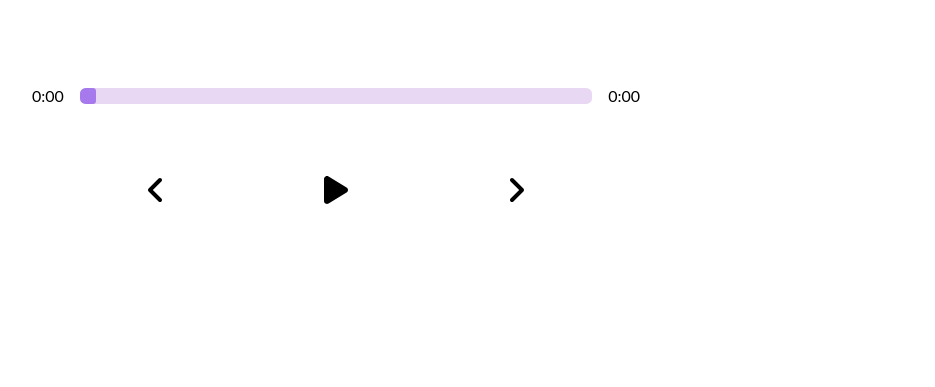
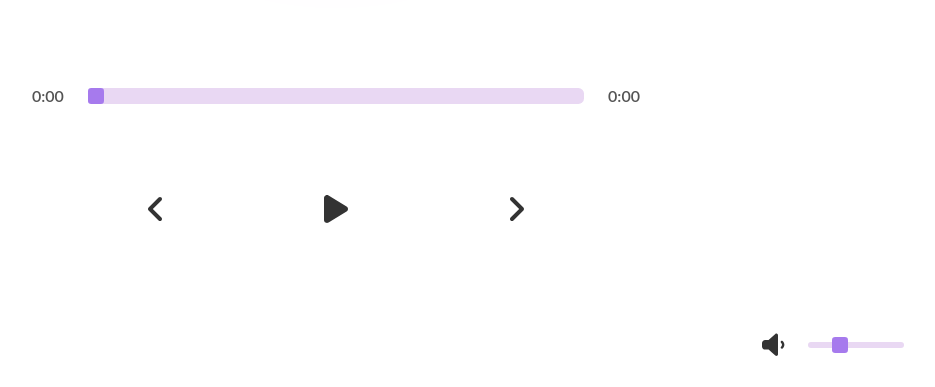
Before and after one commit to SohanVaigankar/beats, a React (Create React App) app: page / in a window 1280 px wide. Shown: the part 410-797 px from the top of the page, without its empty margins (304-1239 px from the left). Built offline with nearby package versions, Linux system fonts and the light colour scheme.

Commit message:
add: volume slider

```diff
--- a/src/Components/Player.js
+++ b/src/Components/Player.js
@@ -1,10 +1,13 @@
-import React from "react";
+import React, { useEffect, useState } from "react";
 import { FontAwesomeIcon } from "@fortawesome/react-fontawesome";
 import {
   faPlay,
   faPause,
   faAngleLeft,
   faAngleRight,
+  faVolumeXmark,
+  faVolumeLow,
+  faVolumeHigh,
 } from "@fortawesome/free-solid-svg-icons";
 
 const Player = ({
@@ -18,6 +21,20 @@ const Player = ({
   songs,
   setSongs,
 }) => {
+  // state to keep track of voulme
+  const [volume, setVolume] = useState(10);
+  const [mute, setMute] = useState(false);
+
+  useEffect(() => {
+    if (audioRef) {
+      audioRef.current.volume = volume / 100;
+    }
+  }, [volume, audioRef]);
+
+  useEffect(() => {
+    mute ? setVolume(0) : setVolume(30);
+  }, [mute]);
+
   const activeLibraryHandler = (nextPrev) => {
     const songsWithUpdatedInfo = songs.map((song) => {
       return song.id === currentSong.id
@@ -98,6 +115,34 @@ const Player = ({
           icon={faAngleRight}
         />
       </div>
+      <div className="volume-control">
+        <FontAwesomeIcon
+          icon={
+            volume < 1 || mute
+              ? faVolumeXmark
+              : volume < 50
+              ? faVolumeLow
+              : faVolumeHigh
+          }
+          className="volume-icon"
+          onClick={(e) => {
+            e.preventDefault();
+            e.stopPropagation();
+            setMute(!mute);
+          }}
+        />
+        <input
+          type="range"
+          min={0}
+          max={100}
+          value={volume}
+          onChange={(e) => {
+            e.preventDefault();
+            e.stopPropagation();
+            mute && volume > 1 ? setMute(false) : setVolume(e.target.value);
+          }}
+        />
+      </div>
     </div>
   );
 };
--- a/src/styles/_nav.scss
+++ b/src/styles/_nav.scss
@@ -9,6 +9,7 @@ nav{
         border: none;
         cursor:pointer;
         border: 2px solid rgb(65,65,65);
+        border-radius:3px;
         padding: 0.5rem;
         transition: all 0.5s ease;
         &:hover{
--- a/src/styles/_player.scss
+++ b/src/styles/_player.scss
@@ -3,8 +3,11 @@
     display: flex;
     flex-direction: column;
     align-items: center;
-    justify-content: space-between;
-}
+    gap: 3rem;
+    justify-content: flex-start;
+    // background-color: red;
+
+
 
     .time-control{
         width: 50%;
@@ -16,21 +19,21 @@
 
         p{
             padding: 1rem;
+            color: rgba(51, 51, 51, 0.84);
+            font-weight: 600;
         }
-}
-
-
-
 
         input[type="range"]{
             overflow: hidden;
             -webkit-appearance: none;
+            background-color: transparent;
             &:focus{
                 outline: none;
             }
 
             &::-webkit-slider-runnable-track{
-        overflow: hidden;
+                margin: 0rem 0.5rem;
+                // overflow: hidden;
                 border-radius: 0.35rem;
                 background-color: rgb(233, 216, 243);
             }
@@ -42,6 +45,11 @@ input[type="range"]{
                 background: rgb(166, 122, 237);
                 cursor: pointer;
                 -webkit-appearance: none;
+
+
+                &:hover{
+                    transform: scale(1.5);
+                }
             }
             &::-moz-range-track{
                 overflow: hidden;
@@ -56,7 +64,14 @@ input[type="range"]{
                 border-radius: 0.2rem;
                 background: rgb(166, 122, 237);
                 cursor: pointer;
+
+                &:hover{
+                    transform: scale(1.5);
                 }
+            }
+        }
+
+
     }
 
     .play-control{
@@ -64,22 +79,134 @@ input[type="range"]{
         justify-content: space-evenly;
         align-items: center;
         width: 50%;
+        // animation: test 0.5s ease-in-out forwards   ;
         svg{
             cursor: pointer;
             height: 2rem;
             width: 2rem;
             padding: 1.5rem;
             border-radius: 50%;
+            transition: 0.15s ease-in-out;
+            color: #333;
 
             &:hover{
-            transition: all 0.4s ease-in-out;
-            // animation: infinite;
                 background-color: rgb(233, 216, 243);
+            }
+        }
+    }
+    .volume-control{
+        padding: 1rem 2rem;
+        position: absolute;
+        bottom: 0;
+        right: 2rem;
+        display: flex;
+        align-items: center;
+        gap: 1rem;
+        margin-bottom: 1rem;
+
+        input[type="range"]{
+            -webkit-appearance: none;
+            background-color: transparent;
+            &:focus{
+                outline: none;
+            }
+
+            &::-webkit-slider-runnable-track{
+                margin: 0rem 0.5rem;
+                border-radius: 0.35rem;
+                background-color: rgb(233, 216, 243);
+                height: 0.4rem;
+            }
+
+            &::-webkit-slider-thumb{
+                padding: 0.5rem 0rem;
+                margin-top: -0.3rem;
+                width: 1rem;
+                border-radius: 0.2rem;
+                background: rgb(166, 122, 237);
+                cursor: pointer;
+                -webkit-appearance: none;
+
+
+                &:hover{
+                    transform: scale(1.5);
+                }
+            }
+            &::-moz-range-track{
+                margin: 0rem 0.5rem;
+                overflow: hidden;
+                border-radius: 0.35rem;
+                background-color: rgb(233, 216, 243);
+                height: 0.4rem;
+                width: 100%;
+            }
+
+            &::-moz-range-thumb{
+                margin-top: -0.3rem;
+                width: 0.9rem;
+                border-radius: 0.2rem;
+                background: rgb(166, 122, 237);
+                cursor: pointer;
+
+                &:hover{
+                    transform: scale(1.3);
+                }
+            }
+        }
+
+        .volume-icon{
+            color: #333;
+           font-size: 1.7rem;
+
+           &:hover{
+            cursor:pointer;
+           }
+        }
+    }
+}
+
+
+
+
+
+
+
+@keyframes test {
+    100% {
+
+        background-color: rgb(233, 216, 243);
+    }
+}
+
+@media screen and (max-width:1280px){
+    .player{
+        .volume-control{
+            input[type="range"]{
+                width: 7rem;
+            }
+
+            .volume-icon{
+                font-size: 1.6rem;
+            }
+        }
+    }
+}
+@media screen and (max-width:1024px){
+    .player{
+        .volume-control{
+            input[type="range"]{
+                width: 6rem;
+            }
+
+            .volume-icon{
+                font-size: 1.5rem;
+            }
         }
     }
 }
 
 @media screen and (max-width:768px){
+    .player{
         .time-control{
             width: 90%;
         }
@@ -89,5 +216,10 @@ input[type="range"]{
             justify-content: space-around;
         }
 
+        .volume-control{
+            display: none;
+        }
+    }
+
 
 }
--- a/src/styles/_song.scss
+++ b/src/styles/_song.scss
@@ -9,6 +9,7 @@
     img{
         width: 15%;
         border-radius: 50%;
+        box-shadow: 0px 0px 200px 0px rgb(233, 216, 243);
     }
 
     h2{
--- a/src/styles/app.scss
+++ b/src/styles/app.scss
@@ -14,6 +14,9 @@ h3,h4{
     color: rgb(100, 100, 100)
 }
 
+.App{
+    // position: relative;
+}
 @import "./player";
 @import "./song";
 @import "./library";
```
Lines whose indentation alone changed are shown as unchanged.
